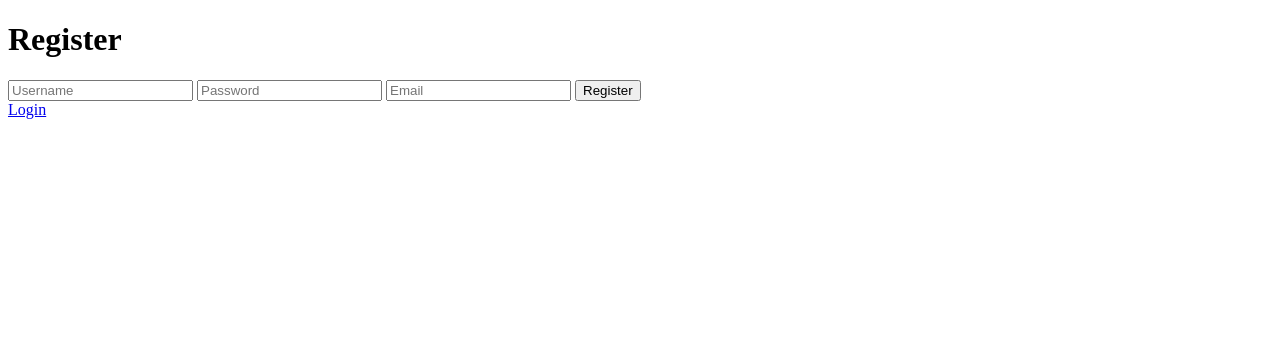
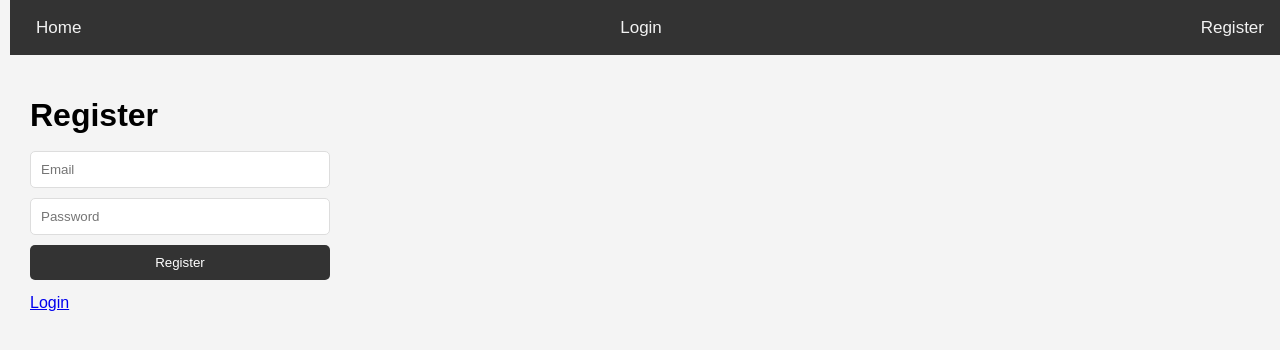
Before and after one commit to EthanMcKanna/wiki-flask-project, a Flask app: page /register in a window 1280 px wide. Shown: the top 350 px of the page. Run offline with Flask 3, Linux system fonts and the light colour scheme.

Commit message:
Update static file paths and add topbar to templates

```diff
--- a/main.py
+++ b/main.py
@@ -34,7 +34,7 @@ c.execute('''
 ''')
 c.execute('''
     CREATE TABLE IF NOT EXISTS users
-    (id INTEGER PRIMARY KEY, username TEXT UNIQUE, password_hash TEXT, email TEXT UNIQUE)
+    (id INTEGER PRIMARY KEY, email TEXT UNIQUE, password_hash TEXT)
 ''')
 c.execute('''
     CREATE TABLE IF NOT EXISTS user_preferences
@@ -45,13 +45,13 @@ conn.commit()
 
 # User model for Flask-Login
 class User(UserMixin):
-    def __init__(self, id, username):
+    def __init__(self, id, email):
         self.id = id
-        self.username = username
+        self.email = email
 
 @login_manager.user_loader
 def load_user(user_id):
-    c.execute("SELECT id, username FROM users WHERE id = ?", (user_id,))
+    c.execute("SELECT id, email FROM users WHERE id = ?", (user_id,))
     user = c.fetchone()
     if user:
         return User(user[0], user[1])
@@ -100,16 +100,16 @@ def extract_thumbnail_link(api_url):
 @app.route('/login', methods=['GET', 'POST'])
 def login():
     if request.method == 'POST':
-        username = request.form['username']
+        email = request.form['email']
         password = request.form['password']
-        c.execute("SELECT id, username, password_hash FROM users WHERE username = ?", (username,))
+        c.execute("SELECT id, email, password_hash FROM users WHERE email = ?", (email,))
         user = c.fetchone()
         if user and check_password_hash(user[2], password):
             user_obj = User(user[0], user[1])
             login_user(user_obj)
             return redirect(url_for('search_wikipedia'))
         else:
-            flash('Invalid username or password')
+            flash('Invalid email or password')
     return render_template('login.html')
 
 @app.route('/logout')
@@ -121,16 +121,15 @@ def logout():
 @app.route('/register', methods=['GET', 'POST'])
 def register():
     if request.method == 'POST':
-        username = request.form['username']
+        email = request.form['email']
         password = request.form['password']
-        email = request.form['email']
         password_hash = generate_password_hash(password)
         try:
-            c.execute("INSERT INTO users (username, password_hash, email) VALUES (?, ?, ?)", (username, password_hash, email))
+            c.execute("INSERT INTO users (email, password_hash) VALUES (?, ?)", (email, password_hash))
             conn.commit()
             return redirect(url_for('login'))
         except sqlite3.IntegrityError:
-            flash('Username or email already exists')
+            flash('Email already exists')
     return render_template('register.html')
 
 @app.route('/user/settings', methods=['GET', 'POST'])
--- a/static/styles.css
+++ b/static/styles.css
@@ -4,6 +4,30 @@
     padding: 0;
     box-sizing: border-box;
 }
+
+.btn,
+input[type="submit"],
+button {
+    max-width: 300px; /* Set a maximum width for buttons */
+    width: 100%; /* Buttons take up 100% of the container width up to the max-width */
+    margin: 0 auto; /* Center the button */
+    display: block; /* Makes the margin auto effective for centering */
+
+
+    /* ... (other button styles) ... */
+}
+
+input[type="text"],
+input[type="password"],
+input[type="email"] {
+    max-width: 300px; /* Set a maximum width for input fields */
+    width: 100%; /* Input fields take up 100% of the container width up to the max-width */
+    margin: 10px auto; /* Center the input field and keep margin */
+    display: block; /* Makes the margin auto effective for centering */
+
+    /* ... (other input styles) ... */
+}
+
 
 body {
     font-family: 'Arial', sans-serif;
@@ -124,3 +148,41 @@ button:hover {
         width: 100%;
     }
 }
+/* styles.css */
+
+/* Style the topbar */
+.topbar {
+    display: flex;
+    justify-content: space-between; /* Align items on the main axis */
+    align-items: center; /* Align items on the cross axis */
+    overflow: hidden;
+    background-color: #333;
+    position: fixed;
+    top: 0;
+    width: 100%;
+    padding: 0 10px; /* Add some padding on the sides */
+}
+
+.topbar a {
+    color: #f2f2f2;
+    text-align: center;
+    padding: 14px 16px;
+    text-decoration: none;
+    font-size: 17px;
+}
+
+/* Change the color of links on hover */
+.topbar a:hover {
+    background-color: #ddd; /* Background color on hover */
+    color: black;
+}
+
+.topbar .right {
+    display: flex;
+}
+
+/* Add a color to the active/current link */
+.topbar a.active {
+    background-color: #04AA6D; /* Active link background color */
+    color: white;
+}
--- a/templates/register.html
+++ b/templates/register.html
@@ -2,17 +2,28 @@
 <html>
 <head>
     <title>Register</title>
-    <link rel="stylesheet" type="body/css" href="static/styles.css">
-    <link rel="icon" type="image/png" href="static/images/SiteFavicon.png">
-
+    <link rel="stylesheet" type="text/css" href="/static/styles.css">
+    <link rel="icon" type="image/png" href="/static/images/SiteFavicon.png">
 </head>
 <body>
-    <div>
+    <div class="topbar">
+        <a href="/">Home</a>
+        {% if current_user.is_authenticated %}
+            <div class="right">
+                <a href="/user/settings">Settings</a>
+                <a href="/logout">Logout</a>
+            </div>
+        {% else %}
+            <a href="/login">Login</a>
+            <a href="/register">Register</a>
+        {% endif %}
+    </div>
+
+    <div style="padding-top:60px; margin:20px;">
         <h1>Register</h1>
         <form method="POST" action="/register">
-            <input type="text" name="username" placeholder="Username" required>
+            <input type="email" name="email" placeholder="Email" required>
             <input type="password" name="password" placeholder="Password" required>
-            <input type="email" name="email" placeholder="Email" required>
             <input type="submit" value="Register">
         </form>
         <a href="/login" class="button">Login</a>
```
Also changed, not shown: templates/index.html (+16 -4 lines), templates/login.html (+17 -5 lines), templates/results.html (+17 -6 lines), templates/user_settings.html (+17 -3 lines).
